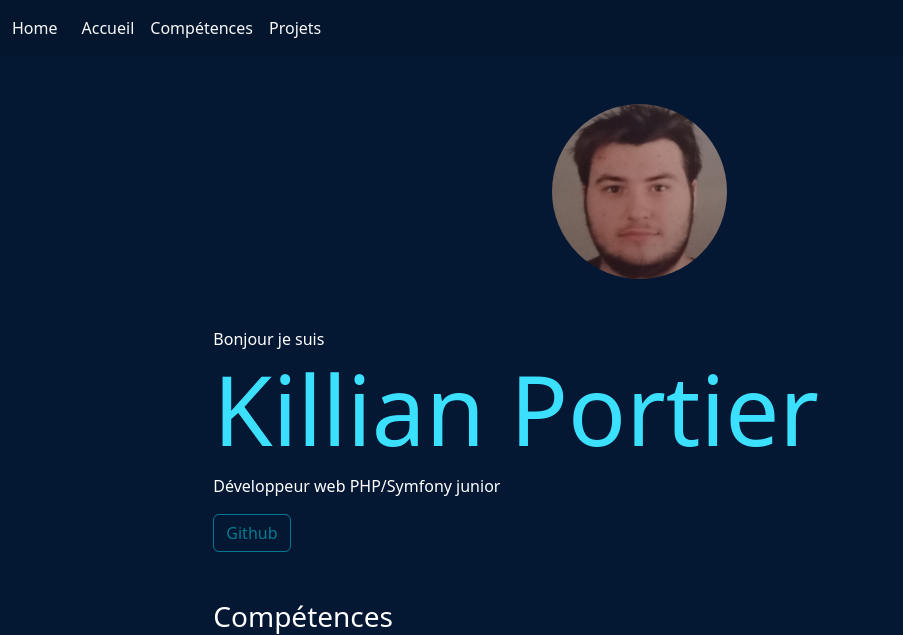
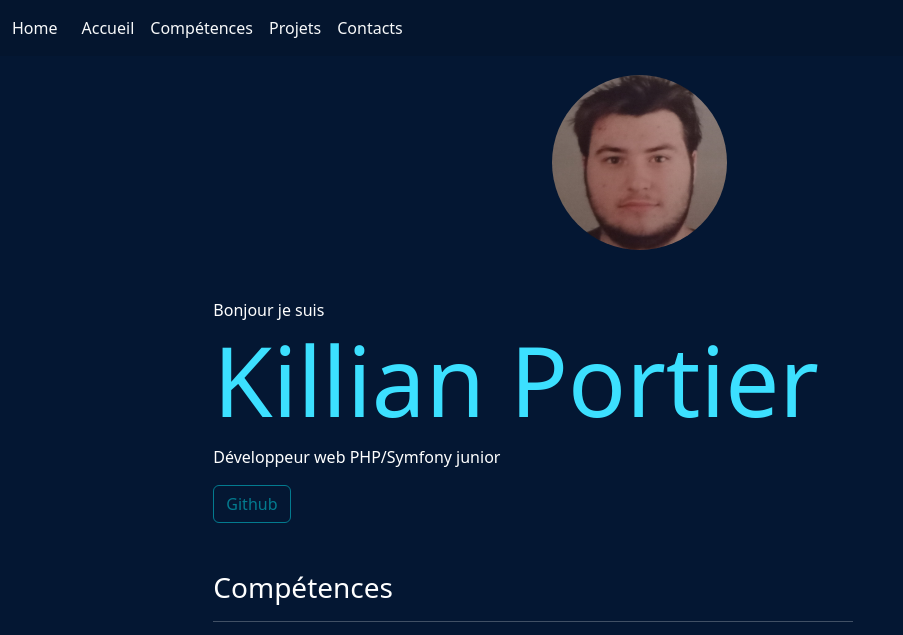
Before and after one commit to Killrian47/portfolio, a plain HTML site: page index.html in a window 1280 px wide. Shown: the top 635 px of the page, without its empty margins (0-903 px from the left). Drawn offline with nearby package versions, Linux system fonts and the light colour scheme.

Commit message:
add fixed header

```diff
--- a/asset/styles/styles.css
+++ b/asset/styles/styles.css
@@ -23,7 +23,9 @@ i {
     color: #06B6D4;
     font-size: 1.5rem;
 }
-
+.main-container {
+    margin-top: 75px;
+}
 .competences-list {
     flex-direction: column;
 }
--- a/index.html
+++ b/index.html
@@ -16,7 +16,7 @@
     <link rel="shortcut icon" href="asset/images/me.jpg" type="image/x-icon">
 </head>
 <body>
-<header class="header-container text-secondary">
+<header class="header-container text-secondary fixed-top">
     <nav class="navbar navbar-expand-lg navbar-light">
         <div class="container-fluid">
             <a class="navbar-brand text-light" href="/">
@@ -42,13 +42,16 @@
                     <li class="nav-item">
                         <a href="#projects" class="nav-link text-light">Projets</a>
                     </li>
+                    <li class="nav-item">
+                        <a href="#contacts" class="nav-link text-light">Contacts</a>
+                    </li>
                 </ul>
             </div>
         </div>
     </nav>
 </header>
 
-<main class="main-container col-8 mx-auto ">
+<main class="main-container col-8 mx-auto">
     <div class="d-flex justify-content-center align-items-center my-5 flex-column">
         <img src="asset/images/me.jpg" alt="ME" class="rounded-circle" width="175" height="175">
     </div>
@@ -195,7 +198,7 @@
         </div>
     </div>
 </main>
-<footer class="footer p-5 mt-5">
+<footer class="footer p-5 mt-5" id="contacts">
     <div class="d-flex justify-content-between">
         <div>
             <p class="">Mes contacts :
```
